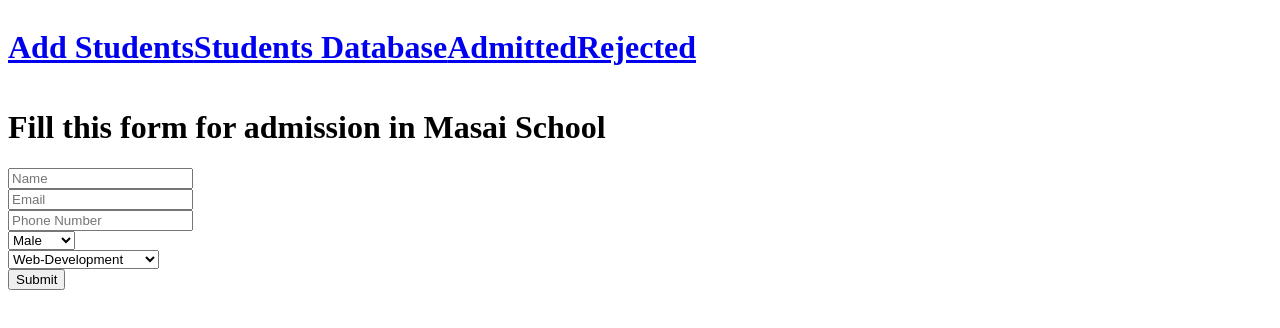
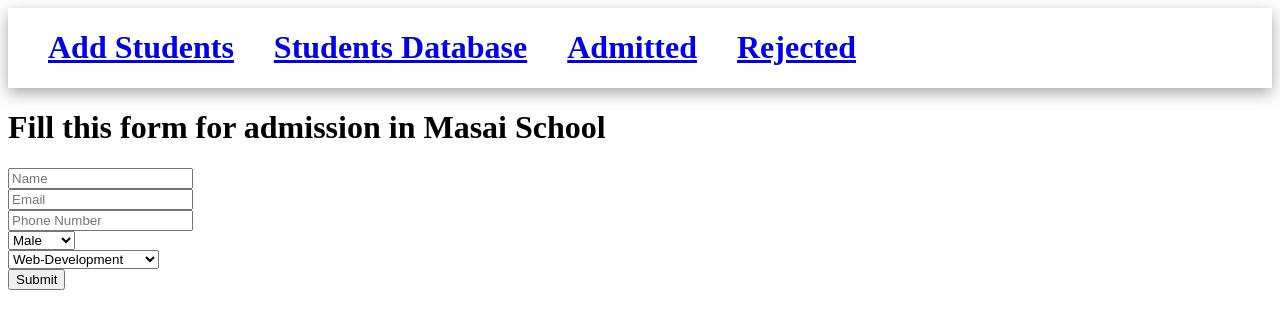
Before and after one commit to azhar982111/final-unit-eva, a plain HTML site: page index.html in a window 1280 px wide. Drawn offline with Linux system fonts and the light colour scheme.

Commit message:
changes made

```diff
--- a/index.css
+++ b/index.css
@@ -1,3 +1,9 @@
 .navbar{
     display: flex;
+    box-shadow: rgba(0, 0, 0, 0.35) 0px 5px 15px;
+
 }
+
+.navbar div{
+margin-left: 40px;
+}
```
